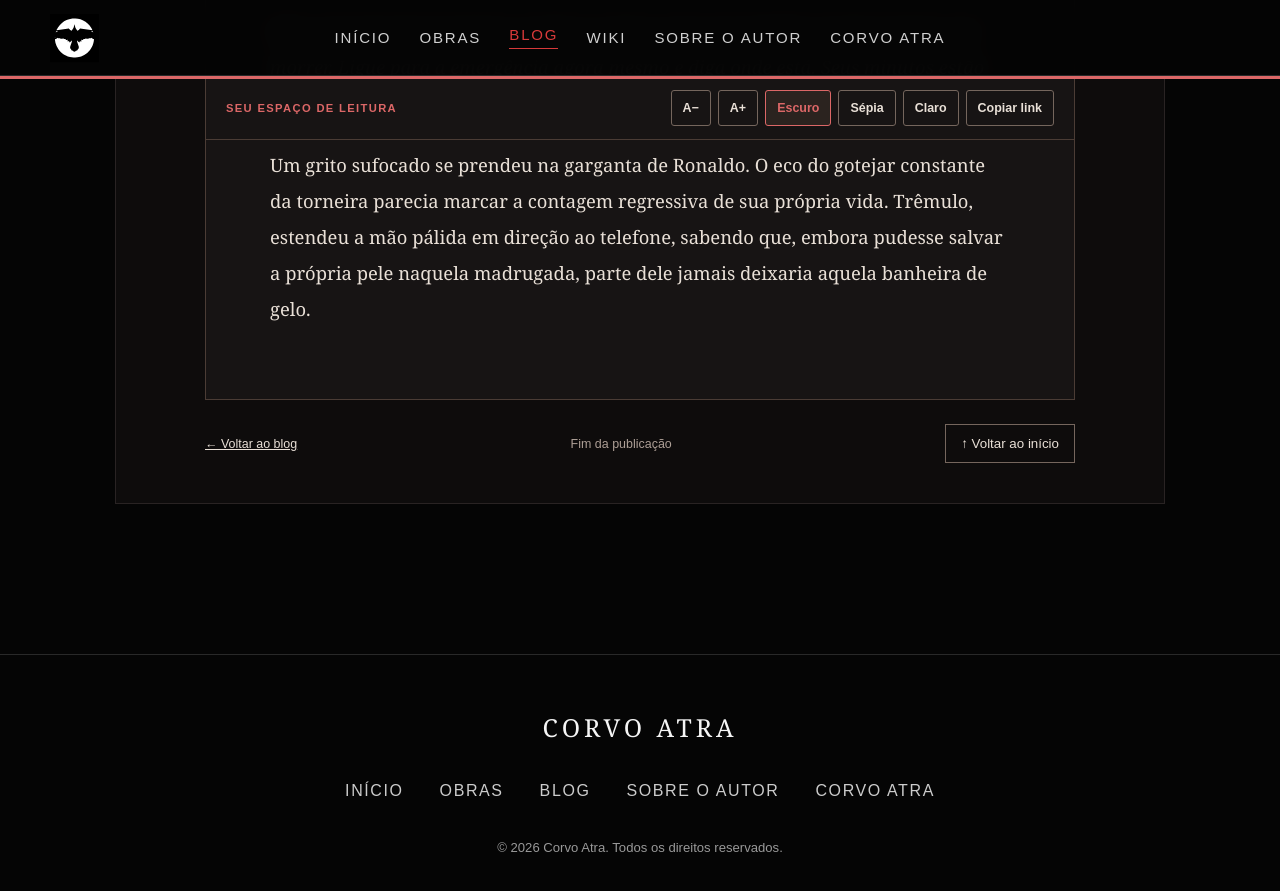
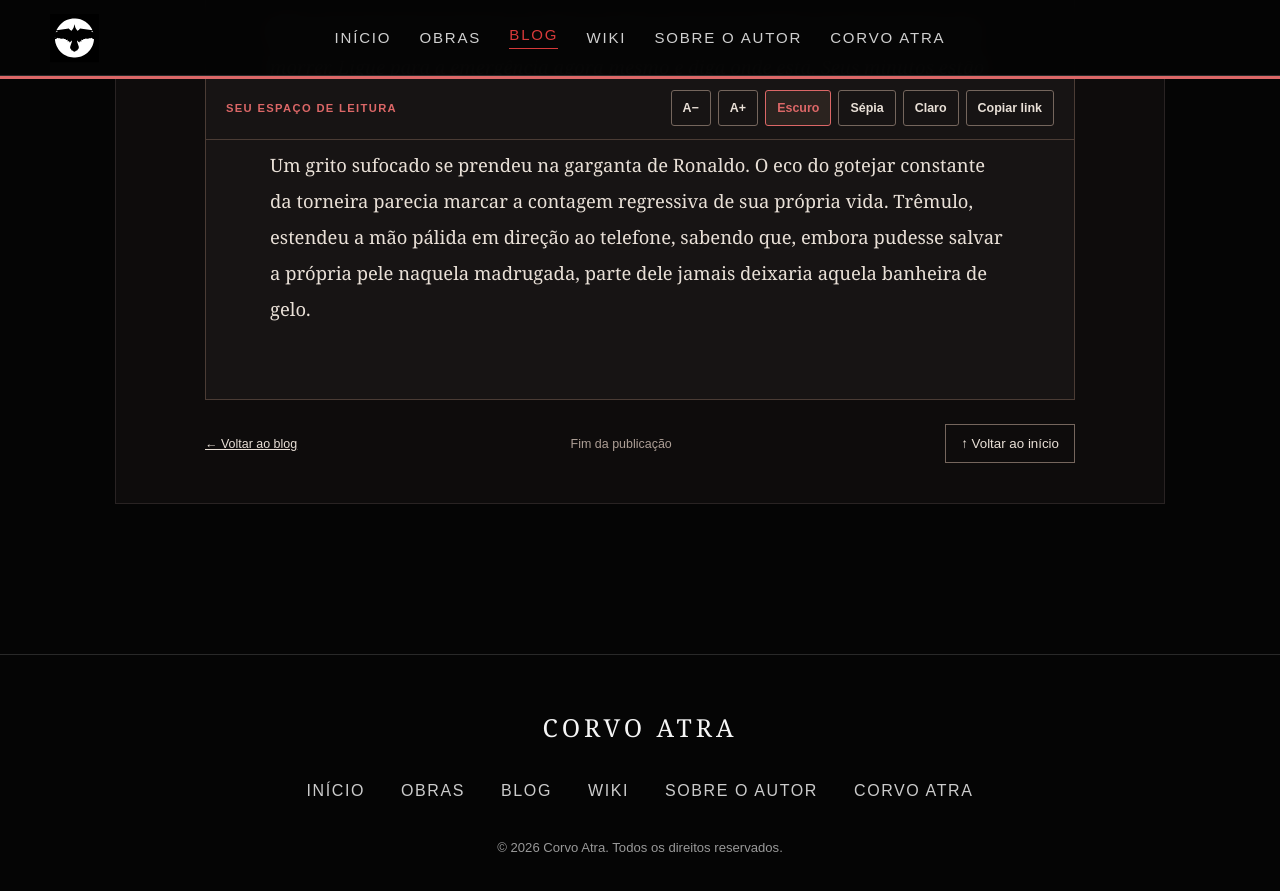
Before and after one commit to corvoatra/corvo-atra, a Jekyll site: the page built from _posts/2026-10-17-o-encontro.md, in a window 1280 px wide and 900 px high, scrolled down 2080 px. Shown: the top 891 px of the window. Built offline with Jekyll 4.4.1, drawn with Linux system fonts in a browser that asks for light colours; our own code applies the rules of GitHub Pages for plain Markdown files.

Commit message:
Adiciona Wiki ao rodapé dos artigos

```diff
--- a/_layouts/post.html
+++ b/_layouts/post.html
@@ -157,7 +157,7 @@ body.reader-light{--reader-accent:#aa3030}
   {% endif %}
 </div></div>
 <div class="reader-bottom"><a href="{{ '/blog/' | relative_url }}">← Voltar ao blog</a><span id="reader-finish">Fim da publicação</span><button type="button" id="reader-top">↑ Voltar ao início</button></div>
-</article></main><footer><div class="brand">CORVO ATRA</div><nav aria-label="Navegação do rodapé" class="links"><a href="{{ '/' | relative_url }}">Início</a><a href="{{ '/obras.html' | relative_url }}">Obras</a><a href="{{ '/blog/' | relative_url }}">Blog</a><a href="{{ '/autor.html' | relative_url }}">Sobre o autor</a><a href="{{ '/corvo-atra.html' | relative_url }}">Corvo Atra</a></nav><div class="copyright">© 2026 Corvo Atra. Todos os direitos reservados.</div></footer><script>
+</article></main><footer><div class="brand">CORVO ATRA</div><nav aria-label="Navegação do rodapé" class="links"><a href="{{ '/' | relative_url }}">Início</a><a href="{{ '/obras.html' | relative_url }}">Obras</a><a href="{{ '/blog/' | relative_url }}">Blog</a><a href="{{ '/wiki.html' | relative_url }}">Wiki</a><a href="{{ '/autor.html' | relative_url }}">Sobre o autor</a><a href="{{ '/corvo-atra.html' | relative_url }}">Corvo Atra</a></nav><div class="copyright">© 2026 Corvo Atra. Todos os direitos reservados.</div></footer><script>
 (function(){
   const article=document.getElementById('reader-article'),body=document.getElementById('reader-text'),progress=document.getElementById('reader-progress');
   if(!article||!body)return;
```
